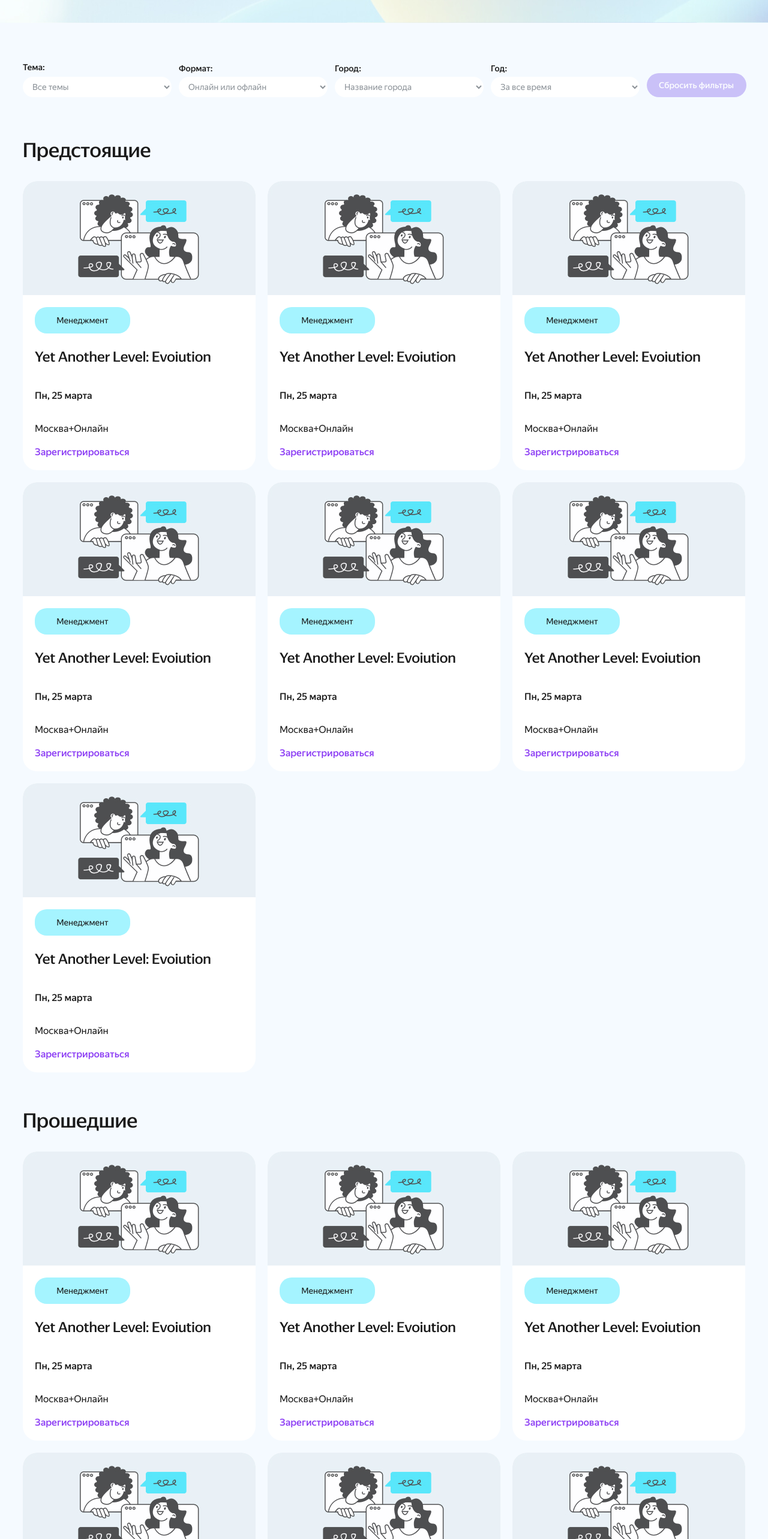
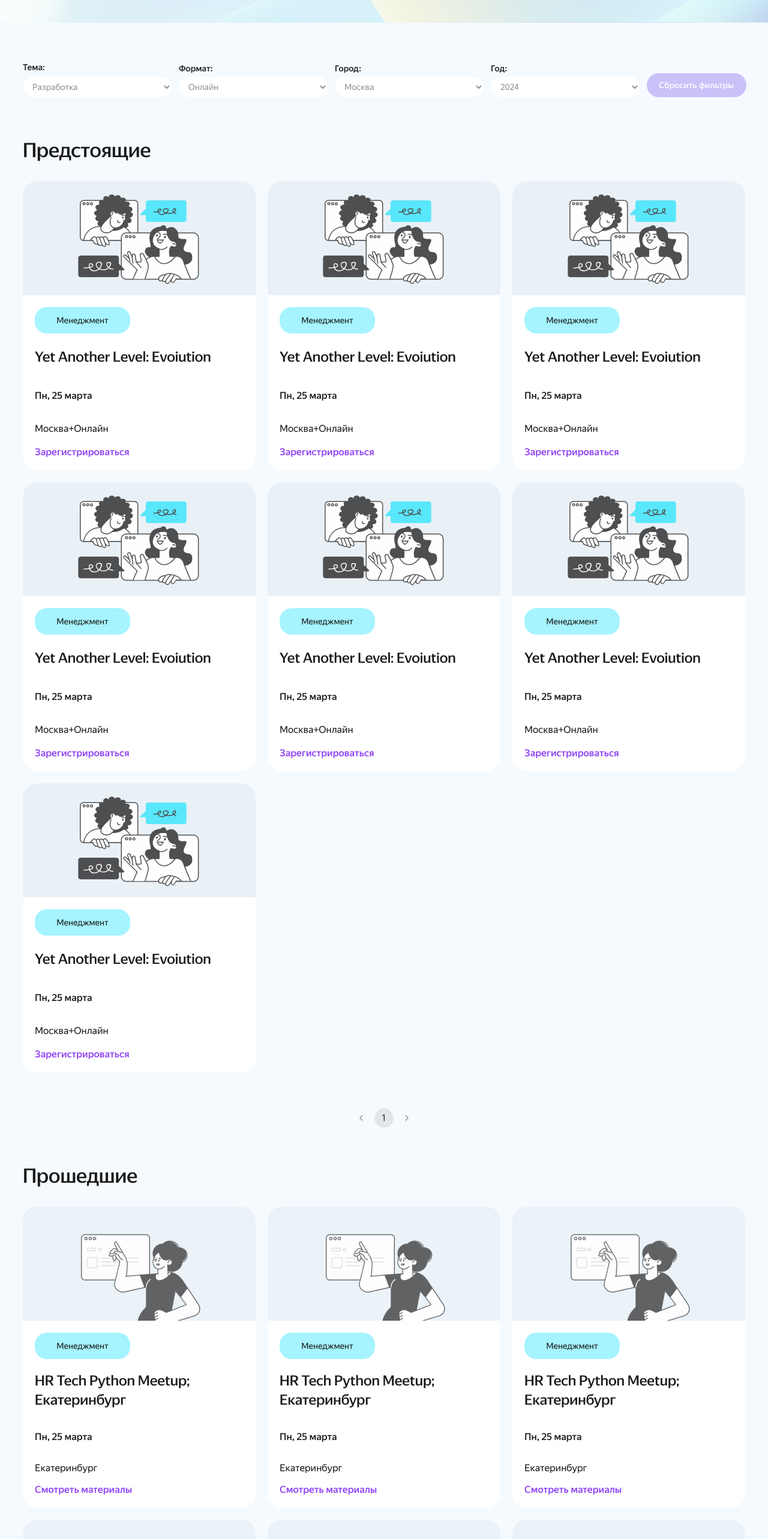
Before and after one commit to Sphere-Ya/frontend, a React (Create React App) app: page / in a window 1280 px wide. Shown: the part 234-2800 px from the top of the page at 60% size. Built offline with nearby package versions, Linux system fonts and the light colour scheme.

Commit message:
up & past card

```diff
--- a/src/components/EventsCardList/EventsCardList.jsx
+++ b/src/components/EventsCardList/EventsCardList.jsx
@@ -1,7 +1,8 @@
 import * as React from 'react';
 import Pagination from '@mui/material/Pagination';
 import Stack from '@mui/material/Stack';
-import EventsCard from "../EventsCard/EventsCard";
+import EventsCardUp from "../EventsCardUp/EventsCardUp";
+import EventsCardPast from "../EventsCardPast/EventsCardPast";
 import './EventsCardList.scss';
 
 function PastEvents() {
@@ -16,28 +17,34 @@ function PastEvents() {
                 <div className="events__cardlist__container-filter">
                     <label className="events-cardlist__label">Тема:
                     <select className="events-cardlist__select">
-                            <option className="events-cardlist__filters-option">Все темы</option>
+                        <option className="events-cardlist__filters-option">Разработка</option>
+                        <option className="events-cardlist__filters-option">Маркетинг</option>
+                        <option className="events-cardlist__filters-option">Менеджмент</option>
+                        <option className="events-cardlist__filters-option">Анализ данных</option>
+                        <option className="events-cardlist__filters-option">Дизайн</option>
                     </select>
                     </label>
                 </div>
                 <div className="events-cardlist__container-filter">
                     <label className="events-cardlist__label">Формат:
                     <select className="events-cardlist__select">
-                            <option className="events-cardlist__filters-option">Онлайн или офлайн</option>
+                        <option className="events-cardlist__filters-option">Онлайн</option>
+                        <option className="events-cardlist__filters-option">Офлайн</option>
                     </select>
                     </label>
                 </div>
                 <div className="events-cardlist__container-filter">
                     <label className="events-cardlist__label">Город:
                     <select className="events-cardlist__select">
-                            <option className="events-cardlist__filters-option">Название города</option>
+                        <option className="events-cardlist__filters-option">Москва</option>
+                        <option className="events-cardlist__filters-option">Санкт-Петербург</option>
                     </select>
                     </label>
                 </div>
                 <div className="events-cardlist__container-filter">
                     <label className="events-cardlist__label">Год:
                     <select className="events-cardlist__select">
-                            <option className="events-cardlist__filters-option">За все время</option>
+                        <option className="events-cardlist__filters-option">2024</option>
                     </select>
                     </label>
                 </div>
@@ -47,23 +54,29 @@ function PastEvents() {
             </div>
             <h2 className="events-cardlist__title-up">Предстоящие</h2>
             <ul className='events-cardlist__container-up'>
-                <EventsCard />
-                <EventsCard />
-                <EventsCard />
-                <EventsCard />
-                <EventsCard />
-                <EventsCard />
-                <EventsCard />
+                <EventsCardUp />
+                <EventsCardUp />
+                <EventsCardUp />
+                <EventsCardUp />
+                <EventsCardUp />
+                <EventsCardUp />
+                <EventsCardUp />
             </ul>
+            <div className="events-cardlist__pagination">
+                <Stack spacing={2}>
+                <Pagination count={1} page={page} onChange={handleChange} />
+                </Stack>
+            </div>
             <h2 className="events-cardlist__title-past">Прошедшие</h2>
             <ul className='events-cardlist__container-past'>
-                <EventsCard />
-                <EventsCard />
-                <EventsCard />
-                <EventsCard />
-                <EventsCard />
-                <EventsCard />
-                <EventsCard />
+                <EventsCardPast />
+                <EventsCardPast />
+                <EventsCardPast />
+                <EventsCardPast />
+                <EventsCardPast />
+                <EventsCardPast />
+                <EventsCardPast />
+                <EventsCardPast />
             </ul>
             <div className="events-cardlist__pagination">
                 <Stack spacing={2}>
--- a/src/components/EventsCardList/EventsCardList.scss
+++ b/src/components/EventsCardList/EventsCardList.scss
@@ -14,7 +14,7 @@
 
     &__container-past {
         display: grid;
-        gap: 20px;
+        gap: 40px 20px;
         justify-content: center;
         list-style: none;
         grid-template-columns: repeat(3, auto);
--- a/src/components/EventsCard/EventsCard.jsx
+++ b/src/components/EventsCardPast/EventsCardPast.jsx
@@ -1,8 +1,8 @@
 import React from "react";
 import { Link } from "react-router-dom";
 
-import './EventsCard.scss';
-import Event from "../images/event-1.jpg";
+import './EventsCardPast.scss';
+import Event from "../images/event-past.jpg";
 
 function EventsCard() {
   return (
@@ -17,14 +17,14 @@ function EventsCard() {
           <div className="events-card__info-speciality">
             <p className="events-card__speciality">Менеджмент</p>
           </div>
-          <h2 className="events-card__title">Yet Another Level: Evoiution</h2>
+          <h2 className="events-card__title">HR Tech Python Meetup; Екатеринбург</h2>
           <p className="events-card__date">Пн, 25 марта</p>
-          <p className="events-card__location">Москва+Онлайн</p>
+          <p className="events-card__location">Екатеринбург</p>
           <Link
             className="events-card__link"
             to="/upcomingevent"
             target="_blank"
-          >Зарегистрироваться
+          >Смотреть материалы
           </Link>
         </div>
       </div>
--- /dev/null
+++ b/src/components/EventsCardUp/EventsCardUp.jsx
@@ -0,0 +1,35 @@
+import React from "react";
+import { Link } from "react-router-dom";
+
+import './EventsCardUp.scss';
+import Event from "../images/event-up.jpg";
+
+function EventsCard() {
+  return (
+    <li className="events-card">
+      <div className="events-card__container">
+        <img
+          src={Event}
+          alt={`карточка события`}
+          className="events-card__img"
+        />
+        <div className="events-card__info">
+          <div className="events-card__info-speciality">
+            <p className="events-card__speciality">Менеджмент</p>
+          </div>
+          <h2 className="events-card__title">Yet Another Level: Evoiution</h2>
+          <p className="events-card__date">Пн, 25 марта</p>
+          <p className="events-card__location">Москва+Онлайн</p>
+          <Link
+            className="events-card__link"
+            to="/event"
+            target="_blank"
+          >Зарегистрироваться
+          </Link>
+        </div>
+      </div>
+    </li>
+  );
+};
+
+export default EventsCard;
--- /dev/null
+++ b/src/components/EventsCardUp/EventsCardUp.scss
@@ -0,0 +1,91 @@
+.events-card {
+    margin: 0;
+    padding: 0;
+    list-style-type: none;
+
+    &__container {
+        display: flex;
+        flex-direction: column;
+        justify-content: space-between;
+        align-items: flex-start;
+        width: 388px;
+        height: 482px;
+    }
+
+    &__img {
+        margin: 0 auto;
+        height: 190px;
+        border-radius: 24px 24px 0px 0px;
+    }
+
+    &__info {
+        display: flex;
+        flex-direction: column;
+        justify-content: space-between;
+        align-items: flex-start;
+        padding: 20px 0 20px 20px;
+        margin: 0 auto;
+        width: 368px;
+        height: 292px;
+        background: #FFFFFF;
+        border-radius: 0px 0px 24px 24px;
+    }
+
+    &__info-speciality {
+        display: flex;
+        flex-direction: row;
+        justify-content: center;
+        align-items: center;
+        padding: 6px 18px;
+        width: 123px;
+        height: 32px;
+        background: #A5F4FF;
+        border-radius: 20px;
+    }
+
+    &__speciality {
+        font-family: 'YS Text';
+        font-style: normal;
+        font-weight: 400;
+        font-size: 14px;
+        line-height: 20px;
+        color: #1A1A1A;
+    }
+
+    &__title {
+        font-family: 'YS Display';
+        font-style: normal;
+        font-weight: 500;
+        font-size: 24px;
+        line-height: 32px;
+        color: #1A1A1A;
+    }
+
+    &__date {
+        font-family: 'YS Text';
+        font-style: normal;
+        font-weight: 500;
+        font-size: 16px;
+        line-height: 20px;
+        color: #1A1A1A;
+    }
+
+    &__location {
+        font-family: 'YS Text';
+        font-style: normal;
+        font-weight: 400;
+        font-size: 16px;
+        line-height: 20px;
+        color: #1A1A1A;
+    }
+
+    &__link {
+        font-family: 'YS Text';
+        font-style: normal;
+        font-weight: 500;
+        font-size: 16px;
+        line-height: 20px;
+        color: #8C3DF4;
+        text-decoration: none;
+    }
+}
--- a/src/components/Header/Header.jsx
+++ b/src/components/Header/Header.jsx
@@ -14,8 +14,8 @@ function Header() {
 					</div>
 					<div className="header__login-container">
 						<Link to="/upcomingevent" className="header__login">
-							{" "}
-							Войти
+						{" "}
+						Войти
 						</Link>
 					</div>
 				</div>
```
Also changed, not shown: src/components/EventsCardPast/EventsCardPast.scss (renamed from src/components/EventsCard/EventsCard.scss), src/components/images/event-past.jpg (added), src/components/images/event-up.jpg (added). Lines whose indentation alone changed are shown as unchanged.
